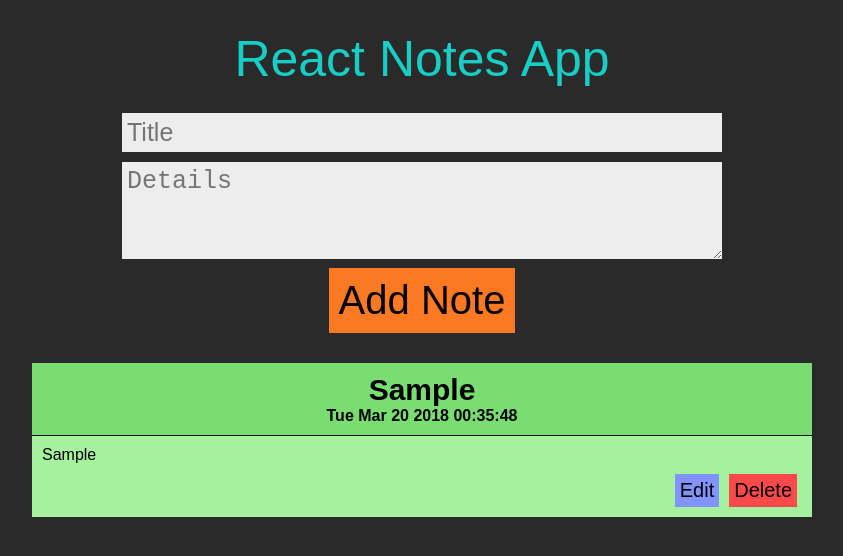
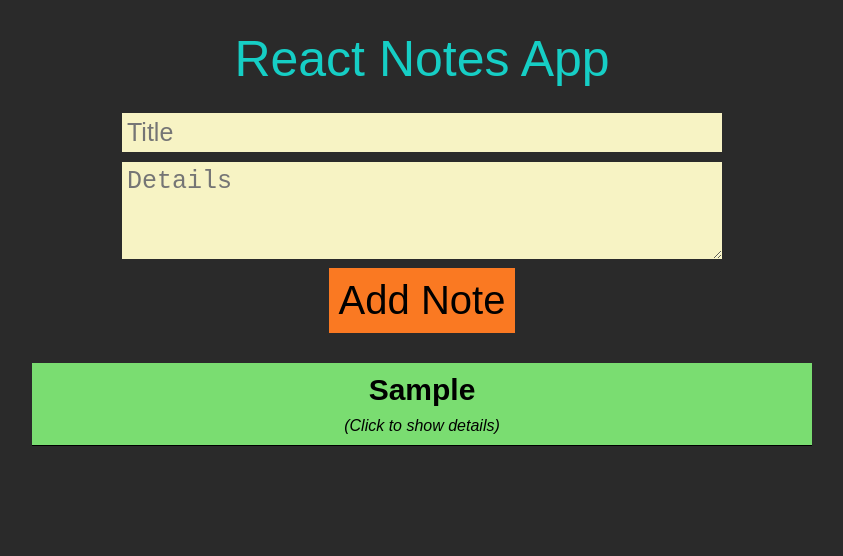
Before and after one commit to envincebal/react-notes, a React (Create React App) app: page / in a window 1280 px wide. Both pictures are taken after typing "Sample", "Sample" into the empty fields and a click on the button "Add Note". Shown: the top 556 px of the page, without its empty margins (218-1061 px from the left). Built offline with nearby package versions, Linux system fonts and the light colour scheme.

Commit message:
Added f inal styling

```diff
--- a/public/index.html
+++ b/public/index.html
@@ -8,11 +8,10 @@
 	<link rel="manifest" href="%PUBLIC_URL%/manifest.json">
 	<link rel="shortcut icon" href="%PUBLIC_URL%/favicon.ico">
   <link href="https://fonts.googleapis.com/css?family=Roboto:400,700" rel="stylesheet">
-	<title>Timestamped Notes</title>
+	<title>React Notes</title>
 </head>
 
 <body>
-
 	<div id="root"></div>
 </body>
 
--- a/src/App.js
+++ b/src/App.js
@@ -13,6 +13,8 @@ class App extends Component {
 		this.updateTitle = this.updateTitle.bind(this);
 		this.updateDetails = this.updateDetails.bind(this);
 		this.submitHandler = this.submitHandler.bind(this);
+		this.deleteHandler = this.deleteHandler.bind(this);
+
 	}
 
 	updateTitle(event) {
@@ -31,8 +33,7 @@ class App extends Component {
 
 		const newNote = {
 			newTitle: this.state.title,
-			newDetails: this.state.details,
-			id: Date.now()
+			newDetails: this.state.details
 		}
 		this.setState(prevState => ({
 			notes: prevState.notes.concat(newNote),
@@ -41,7 +42,11 @@ class App extends Component {
 		}))
 	}
 
-	on
+	deleteHandler(id) {
+		this.setState(prevState => ({
+			notes: prevState.notes.filter((el)=> el !== id)
+		}))
+	}
 
 	render() {
 		return (
@@ -55,11 +60,12 @@ class App extends Component {
 					onSubmit={this.submitHandler}
 				/>
 				<div className="entry-section">
-					{this.state.notes.map((note) => (
+					{this.state.notes.map((note,i) => (
 						<NoteEntry
-						key={note.id}
+							key={i}
 							title={note.newTitle}
 							details={note.newDetails}
+							deleteNote={this.deleteHandler.bind(this,note)}
 						/>
 					))}
 				</div>
--- a/src/components/NoteEntry.js
+++ b/src/components/NoteEntry.js
@@ -1,25 +1,38 @@
-import React from 'react';
+import React, { Component } from 'react';
 
-const NoteEntry = (props) => {
+class NoteEntry extends Component {
+  constructor(props) {
+    super(props);
+    this.state = {
+      display: false
+    }
+    this.displayToggle = this.displayToggle.bind(this);
+  }
 
+  displayToggle() {
+    this.setState({
+      display: !this.state.display
+    })
+  }
+
+  render() {
     return (
       <div className="entry">
-      <div className="entry-header">
-        <h2 className="entry-title">{props.title}</h2>
-        <p className="timestamp">Tue Mar 20 2018 00:35:48</p>
+        <div className="entry-header" onClick={this.displayToggle}>
+          <h2 className="entry-title">{this.props.title}</h2>
+          <p className="click-details">{"(Click to " + (!this.state.display ? "show details)" : "hide details)")}</p>
         </div>
         <hr />
-      <div className="entry-content">
-        <p className="details">{props.details}</p>
+        <div className={"entry-content " + (!this.state.display ? "hide-details" : null)}>
+          <p className="details">{this.props.details}</p>
+
           <div className="entry-buttons">
-          <button className="edit">Edit</button>
-          <button className="delete">Delete</button>
+            <button className="delete" onClick={this.props.deleteNote}>Delete</button>
           </div>
         </div>
       </div>
-
     )
-
+  }
 }
 
 export default NoteEntry;
--- a/src/styles/styles.css
+++ b/src/styles/styles.css
@@ -17,14 +17,16 @@
         font-size: 50px;
         margin-bottom: 20px; }
       * body .container .title-input,
-      * body .container .details-input {
+      * body .container .details-input,
+      * body .container .edit-title,
+      * body .container .edit-details {
         max-width: 600px;
         width: 100%;
         margin: 5px 0;
         border: none;
         font-size: 25px;
         padding: 5px;
-        background-color: #eeeded; }
+        background-color: #f7f3c4; }
       * body .container .input-button {
         font-size: 40px;
         padding: 10px;
@@ -44,9 +46,10 @@
             cursor: pointer;
             background-color: #7add71; }
             * body .container .entry-section .entry .entry-header .entry-title {
-              font-size: 30px; }
-            * body .container .entry-section .entry .entry-header .timestamp {
-              font-weight: 700; }
+              font-size: 30px;
+              margin-bottom: 10px; }
+            * body .container .entry-section .entry .entry-header .click-details {
+              font-style: italic; }
           * body .container .entry-section .entry .entry-header:hover {
             background-color: #4fb945; }
           * body .container .entry-section .entry hr {
@@ -57,18 +60,19 @@
             padding: 10px;
             background-color: #a5f19e; }
             * body .container .entry-section .entry .entry-content .details {
-              text-align: left; }
+              text-align: left;
+              background-color: #f8fdab;
+              border: 1px solid #000;
+              padding: 10px; }
             * body .container .entry-section .entry .entry-content .entry-buttons {
-              text-align: right;
               margin-top: 10px; }
-              * body .container .entry-section .entry .entry-content .entry-buttons .edit,
               * body .container .entry-section .entry .entry-content .entry-buttons .delete {
                 font-size: 20px;
                 margin: 0 5px;
-                padding: 5px;
+                padding: 5px 50px;
+                text-align: center;
                 cursor: pointer;
-                border: none; }
-              * body .container .entry-section .entry .entry-content .entry-buttons .edit {
-                background-color: #8093ff; }
-              * body .container .entry-section .entry .entry-content .entry-buttons .delete {
+                border: none;
                 background-color: #fd4949; }
+          * body .container .entry-section .entry .hide-details {
+            display: none; }
--- a/src/styles/styles.scss
+++ b/src/styles/styles.scss
@@ -12,30 +12,32 @@ $mainBlack: #2A2A2A;
 			padding: 30px 10px;
 			text-align: center;
 			.title {
-				color: rgb(22, 206, 197);
+				color: #16cec5;
 				font-weight: 400;
 				font-size: 50px;
 				margin-bottom: 20px;
 			}
 			.title-input,
-			.details-input {
+			.details-input,
+			.edit-title,
+			.edit-details {
 				max-width: 600px;
 				width: 100%;
 				margin: 5px 0;
 				border: none;
 				font-size: 25px;
 				padding: 5px;
-				background-color: rgb(238, 237, 237)
+				background-color: rgb(247, 243, 196)
 			}
 			.input-button {
 				font-size: 40px;
 				padding: 10px;
 				border: none;
 				cursor: pointer;
-				background-color: rgb(250, 121, 34);
+				background-color: #fa7922;
 			}
 			.input-button:hover {
-				background-color: rgb(190, 62, 58);
+				background-color: #be3e3a;
 				color: $mainBlack;
 			}
 			.entry-section {
@@ -46,16 +48,17 @@ $mainBlack: #2A2A2A;
 					.entry-header {
 						padding: 10px;
 						cursor: pointer;
-						background-color: rgb(122, 221, 113);
+						background-color: #7add71;
 						.entry-title {
 							font-size: 30px;
+							margin-bottom: 10px;
 						}
-						.timestamp {
-							font-weight: 700;
+						.click-details{
+							font-style: italic;
 						}
 					}
 					.entry-header:hover {
-						background-color: rgb(79, 185, 69);
+						background-color: #4fb945;
 					}
 					hr {
 						background-color: #000;
@@ -64,28 +67,30 @@ $mainBlack: #2A2A2A;
 					}
 					.entry-content {
 						padding: 10px;
-						background-color: rgb(165, 241, 158);
+						background-color: #a5f19e;
 						.details {
 							text-align: left;
+							background-color: #f8fdab;
+							border: 1px solid #000;
+							padding: 10px;
 						}
+
+
 						.entry-buttons {
-							text-align: right;
 							margin-top: 10px;
-							.edit,
 							.delete {
 								font-size: 20px;
 								margin: 0 5px;
-								padding: 5px;
+								padding: 5px 50px;
+								text-align: center;
 								cursor: pointer;
 								border: none;
-							}
-							.edit {
-								background-color: rgb(128, 147, 255);
-							}
-							.delete {
-								background-color: rgb(253, 73, 73);
+								background-color: #fd4949;
 							}
 						}
+					}
+					.hide-details {
+						display: none;
 					}
 				}
 			}
```
Lines whose indentation alone changed are shown as unchanged.
